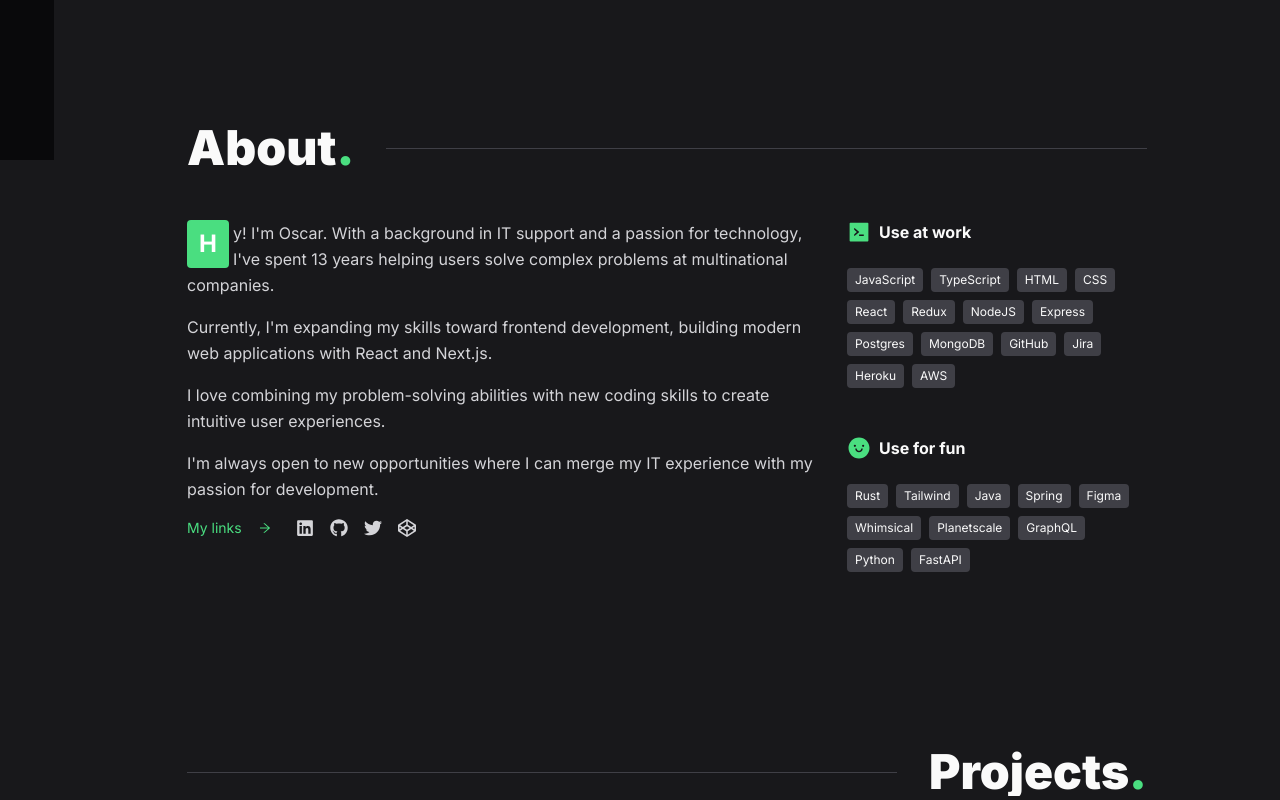
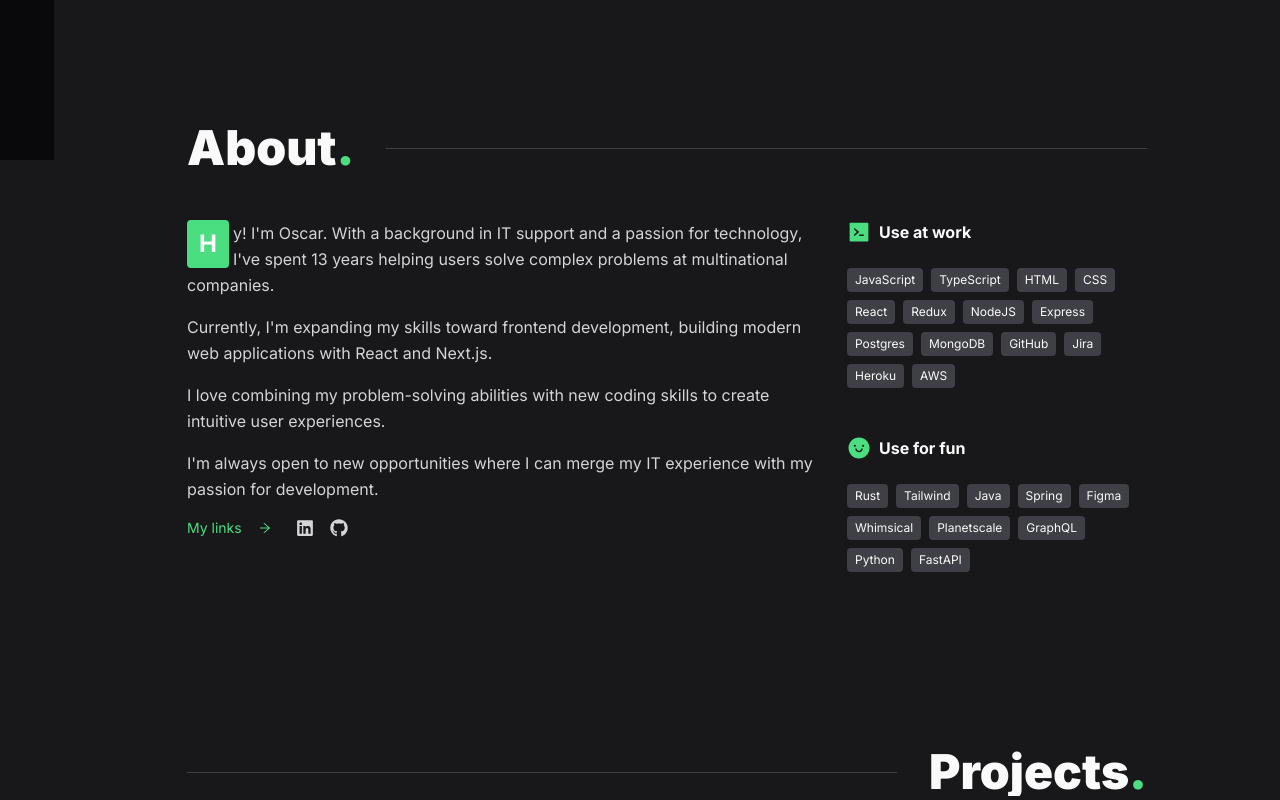
Before and after one commit to oalcalde21/portfolio, a Next.js app: page / in a window 1280 px wide. Shown: the part 640-1440 px from the top of the page. Built offline with nearby package versions, Linux system fonts and the light colour scheme.

Commit message:
fix: social network links

```diff
--- a/src/components/nav/Header.jsx
+++ b/src/components/nav/Header.jsx
@@ -1,6 +1,6 @@
 import Link from "next/link";
 import React from "react";
-import { FaCodepen, FaGithub, FaLinkedin, FaTwitter } from "react-icons/fa";
+import { FaGithub, FaLinkedin } from "react-icons/fa";
 import { OutlineButton } from "../buttons/OutlineButton";
 import { LanguageToggle } from "../buttons/LanguageToggle";
 import { useLanguage } from "../../context/LanguageContext";
@@ -24,7 +24,7 @@
   <div className="flex items-center text-lg gap-4">
     <Link
       className="text-zinc-300 hover:text-green-400 transition-colors"
-      href="https://www.linkedin.com"
+      href="https://www.linkedin.com/in/oscar-alcalde/"
       target="_blank"
       rel="nofollow"
     >
@@ -32,27 +32,11 @@
     </Link>
     <Link
       className="text-zinc-300 hover:text-green-400 transition-colors"
-      href="https://www.github.com"
+      href="https://github.com/oalcalde21"
       target="_blank"
       rel="nofollow"
     >
       <FaGithub />
     </Link>
-    <Link
-      className="text-zinc-300 hover:text-green-400 transition-colors"
-      href="https://www.x.com"
-      target="_blank"
-      rel="nofollow"
-    >
-      <FaTwitter />
-    </Link>
-    <Link
-      className="text-zinc-300 hover:text-green-400 transition-colors"
-      href="https://www.codepen.io"
-      target="_blank"
-      rel="nofollow"
-    >
-      <FaCodepen />
-    </Link>
   </div>
 );
```
